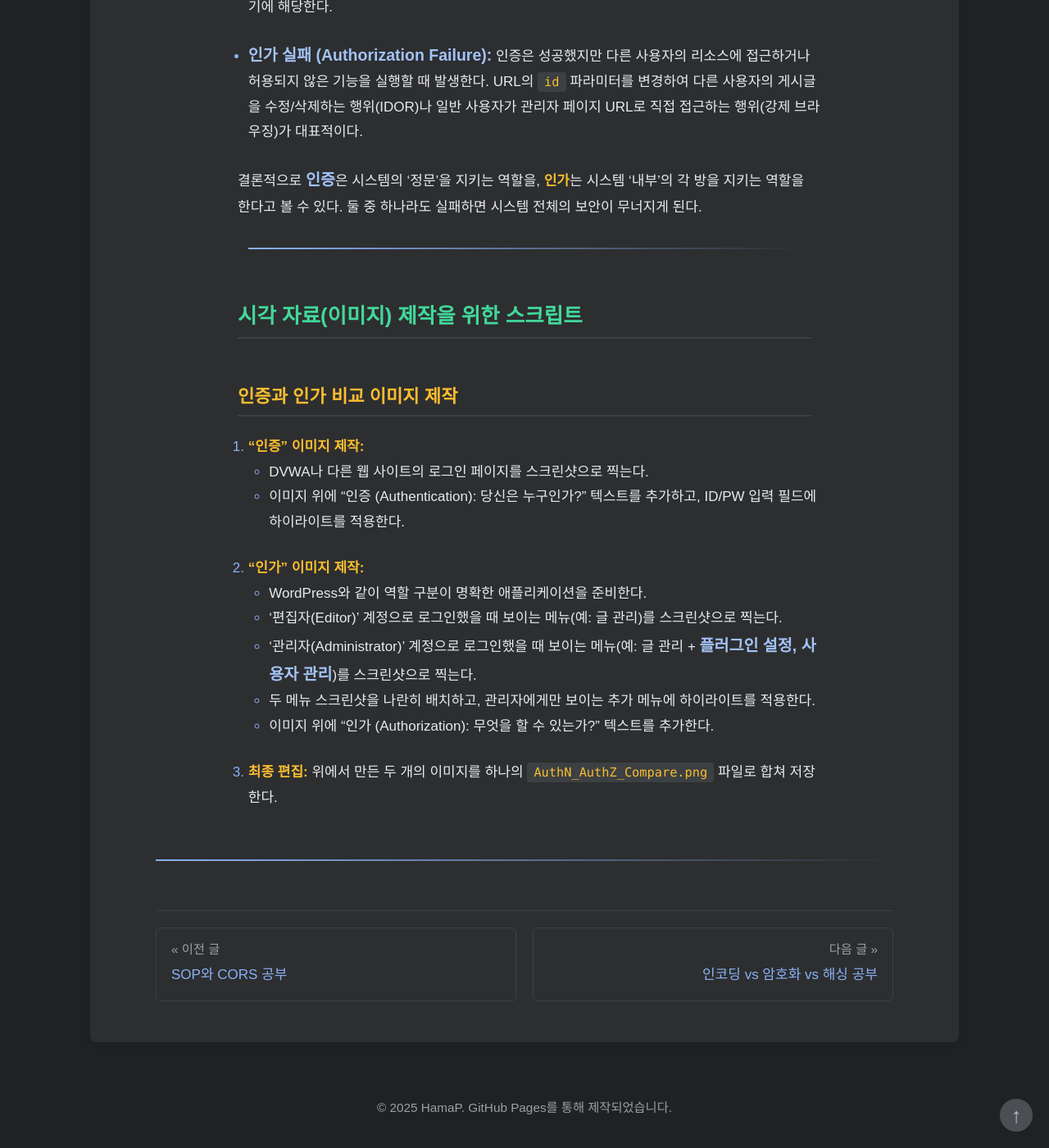
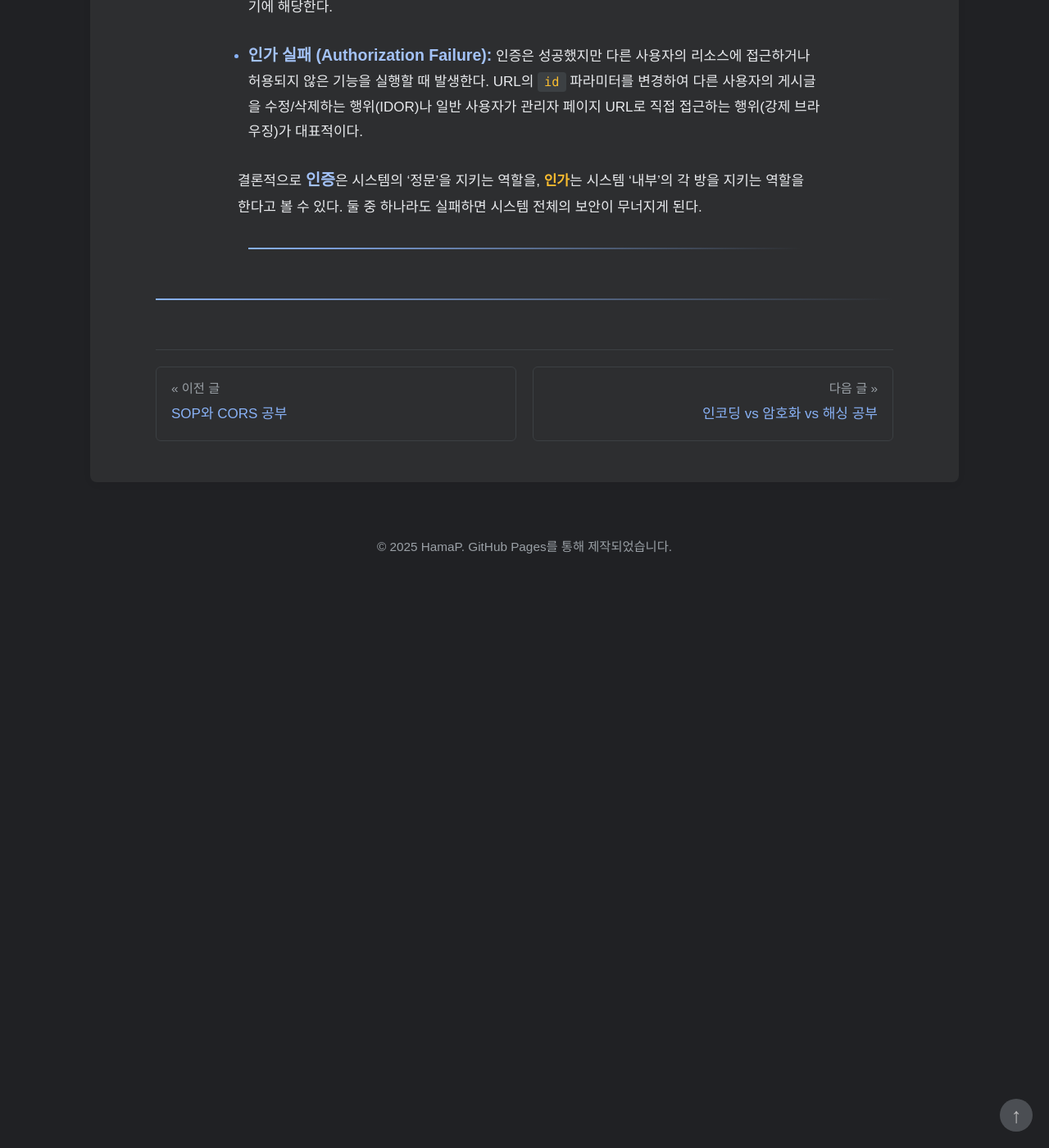
Before and after one commit to HamaP0/HamaP0.github.io, a Jekyll site: the page built from _posts/웹 기술/2025-08-15-AuthNAuthZ-study.md, in a window 1280 px wide and 1400 px high, scrolled down 2027 px. Shown: the whole window at 82% size. Built offline with Jekyll 4.4.1, drawn with Linux system fonts in a browser that asks for light colours; some web fonts are replaced; after the commit the page ends 2743 px from its top, so only the background shows below that.

Commit message:
Update 2025-08-15-AuthNAuthZ-study.md

```diff
--- a/_posts/웹 기술/2025-08-15-AuthNAuthZ-study.md
+++ b/_posts/웹 기술/2025-08-15-AuthNAuthZ-study.md
@@ -47,21 +47,3 @@ OWASP Top 10의 가장 치명적인 취약점들은 바로 이 두 개념의 구
 결론적으로 **인증**은 시스템의 '정문'을 지키는 역할을, **인가**는 시스템 '내부'의 각 방을 지키는 역할을 한다고 볼 수 있다. 둘 중 하나라도 실패하면 시스템 전체의 보안이 무너지게 된다.
 
 <hr class="short-rule">
-
-
-
-
-### 시각 자료(이미지) 제작을 위한 스크립트
-
-#### **인증과 인가 비교 이미지 제작**
-
-1.  **"인증" 이미지 제작:**
-    *   DVWA나 다른 웹 사이트의 로그인 페이지를 스크린샷으로 찍는다.
-    *   이미지 위에 "인증 (Authentication): 당신은 누구인가?" 텍스트를 추가하고, ID/PW 입력 필드에 하이라이트를 적용한다.
-2.  **"인가" 이미지 제작:**
-    *   WordPress와 같이 역할 구분이 명확한 애플리케이션을 준비한다.
-    *   '편집자(Editor)' 계정으로 로그인했을 때 보이는 메뉴(예: 글 관리)를 스크린샷으로 찍는다.
-    *   '관리자(Administrator)' 계정으로 로그인했을 때 보이는 메뉴(예: 글 관리 + **플러그인 설정, 사용자 관리**)를 스크린샷으로 찍는다.
-    *   두 메뉴 스크린샷을 나란히 배치하고, 관리자에게만 보이는 추가 메뉴에 하이라이트를 적용한다.
-    *   이미지 위에 "인가 (Authorization): 무엇을 할 수 있는가?" 텍스트를 추가한다.
-3.  **최종 편집:** 위에서 만든 두 개의 이미지를 하나의 `AuthN_AuthZ_Compare.png` 파일로 합쳐 저장한다.
```
